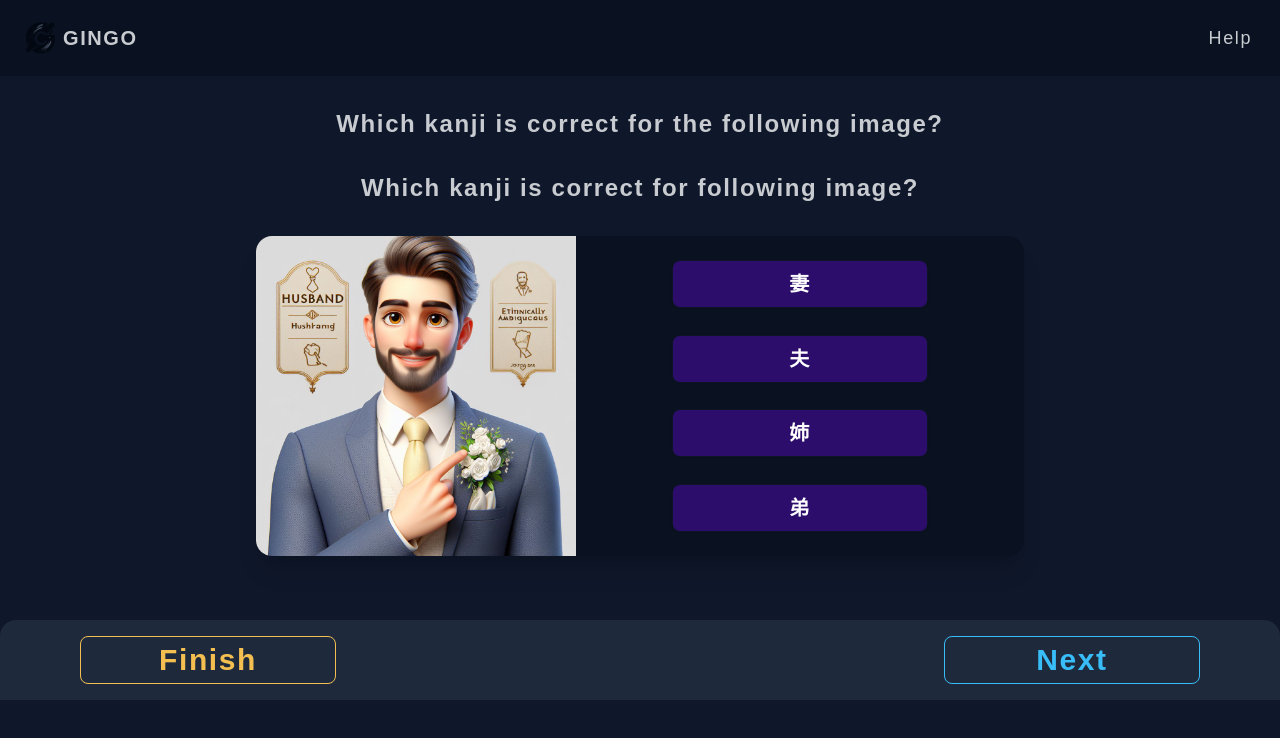
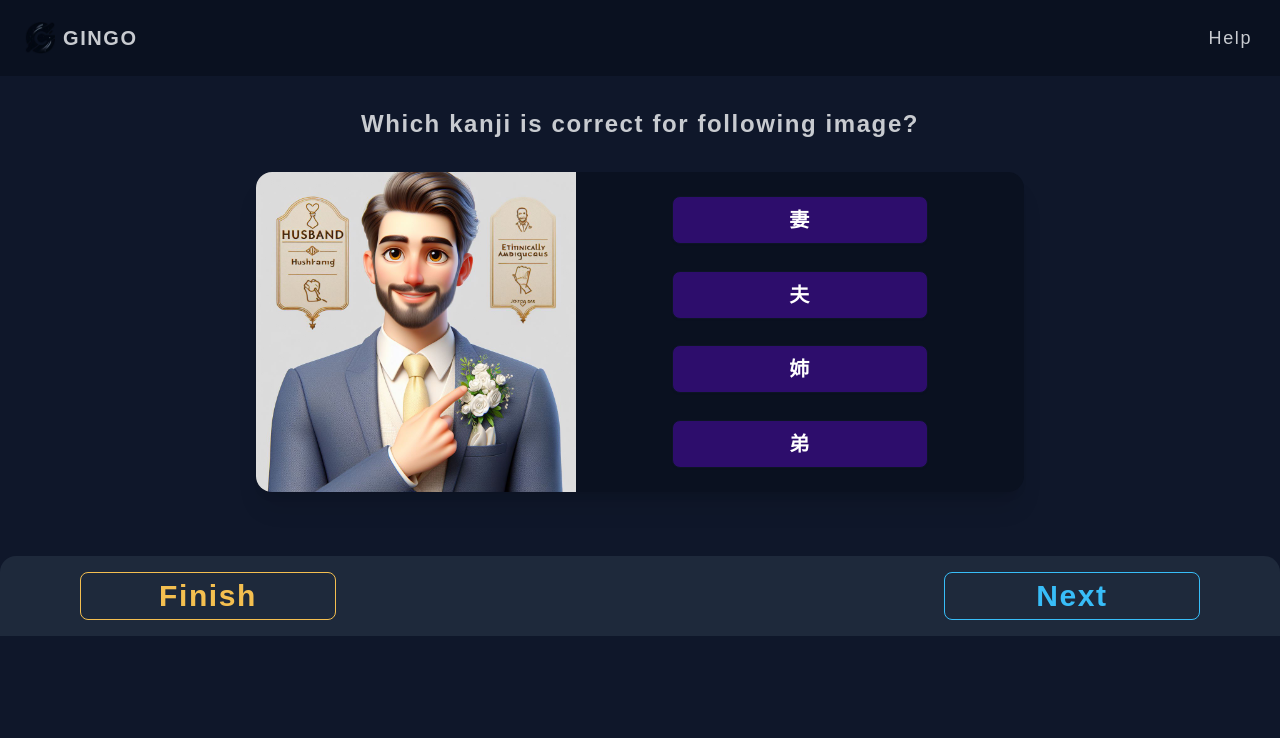
Before and after one commit to NathFDev/Gingo, a SvelteKit app: page /beginner in a window 1280 px wide. Shown: the top 738 px of the page. Built offline with nearby package versions, Linux system fonts and the light colour scheme.

Commit message:
Fixing bugs

```diff
--- a/src/routes/beginner/+page.svelte
+++ b/src/routes/beginner/+page.svelte
@@ -49,15 +49,12 @@
 </script>
 
 <div class="container mx-auto my-8">
-	<h1 class="text-center text-2xl font-bold mb-8">
-		Which kanji is correct for the following image?
-	</h1>
+	<h1 class="text-center text-2xl font-bold mb-8">Which kanji is correct for following image?</h1>
 	{#if loading}
 		<div class="absolute top-1/2 left-1/2 transform -translate-x-1/2 -translate-y-1/2">
 			<span class="loading loading-spinner loading-lg loading-primary"></span>
 		</div>
 	{:else}
-		<h1 class="text-center text-2xl font-bold mb-8">Which kanji is correct for following image?</h1>
 		<div class="card lg:card-side bg-base-300 shadow-xl max-w-3xl mx-auto">
 			<figure>
 				<img class="max-h-80" src={question.image} alt="Question" />
```
